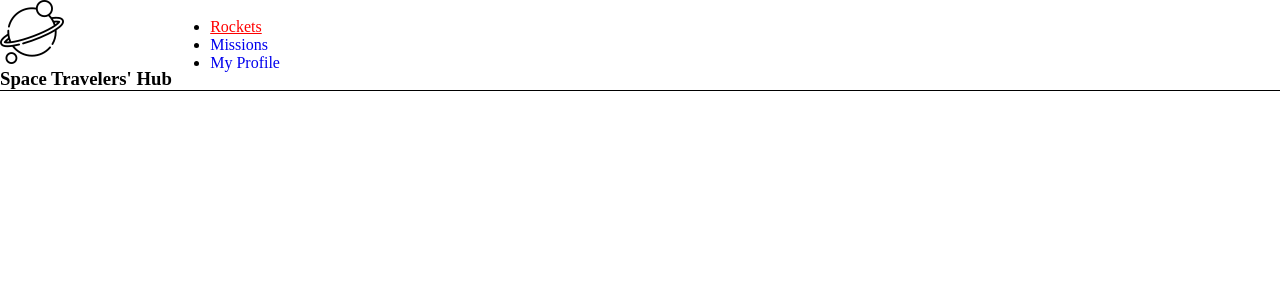
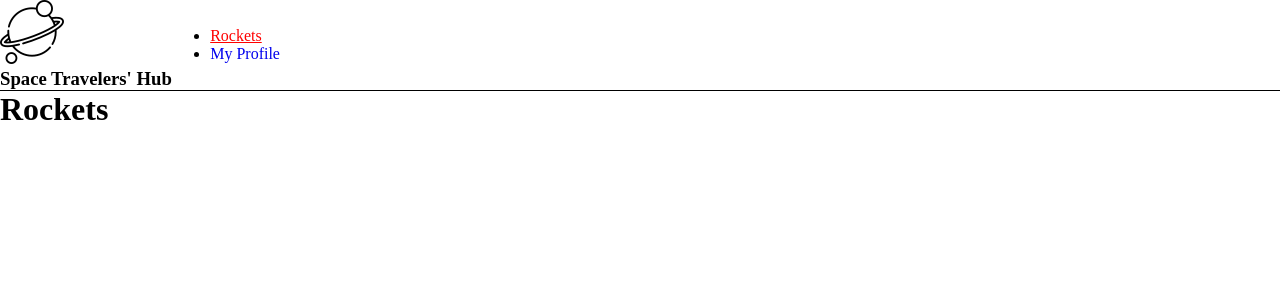
Before and after one commit to DammyShittu/react-spacex, a React (Create React App) app: page / in a window 1280 px wide. Shown: the top 300 px of the page. Built offline with nearby package versions, Linux system fonts and the light colour scheme.

Commit message:
Create a structure for rockets page

```diff
--- a/package.json
+++ b/package.json
@@ -12,7 +12,9 @@
     "react-router": "^5.2.1",
     "react-router-dom": "^5.3.0",
     "react-scripts": "4.0.3",
+    "redux": "^4.1.1",
     "redux-logger": "^3.0.6",
+    "redux-thunk": "^2.3.0",
     "web-vitals": "^1.0.1"
   },
   "scripts": {
--- a/src/App.js
+++ b/src/App.js
@@ -2,7 +2,6 @@ import React from 'react';
 import { Route, Switch } from 'react-router';
 import Nav from './components/Nav';
 import Profile from './pages/Profile';
-import Missions from './pages/Missions';
 import Rockets from './pages/Rockets';
 
 const App = () => (
@@ -12,9 +11,6 @@ const App = () => (
       <Route exact path="/myprofile">
         <Profile />
       </Route>
-      <Route exact path="/missions">
-        <Missions />
-      </Route>
       <Route exact path="/">
         <Rockets />
       </Route>
--- a/src/components/Nav.js
+++ b/src/components/Nav.js
@@ -8,11 +8,6 @@ const Nav = () => {
       id: 1,
       path: '/',
       text: 'Rockets',
-    },
-    {
-      id: 2,
-      path: '/missions',
-      text: 'Missions',
     },
     {
       id: 3,
--- a/src/pages/Rockets.js
+++ b/src/pages/Rockets.js
@@ -1,7 +1,9 @@
-import React from 'react';
+import { React } from 'react';
 
 const Rockets = () => (
-  <></>
+  <>
+    <h1>Rockets</h1>
+  </>
 );
 
 export default Rockets;
--- /dev/null
+++ b/src/redux/configureStore.js
@@ -0,0 +1 @@
+// cofigure store here
--- /dev/null
+++ b/src/redux/rockets/rocketsRedux.js
@@ -0,0 +1 @@
+// create a redux directory for rocketpage
```
Also changed, not shown: src/pages/Missions.js (deleted, +0 -7 lines), 1 other file (tests, documents, lock files or other folders).
